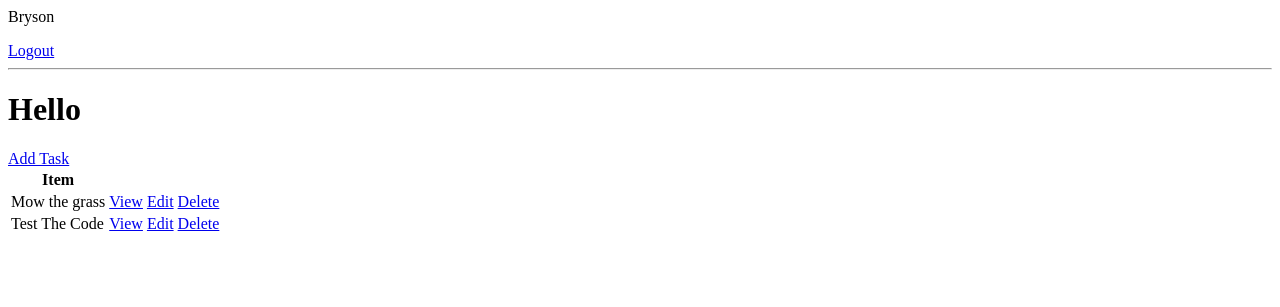
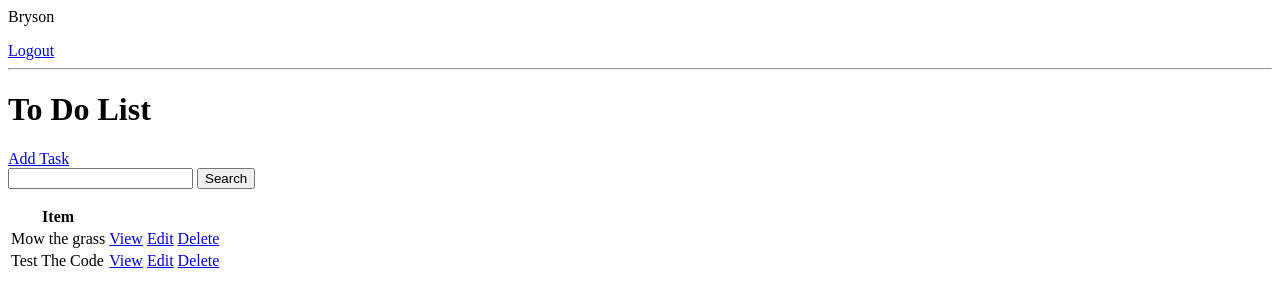
Before and after one commit to BrysonMG/Django-To-Do-List, a Django app: page / in a window 1280 px wide. Shown: the top 307 px of the page. Run offline with Django 3.2, Linux system fonts and the light colour scheme; a user stored in the database is signed in; data comes from the database, SQL or seed files in the repository.

Commit message:
added search functionality

```diff
--- a/base/templates/base/task_list.html
+++ b/base/templates/base/task_list.html
@@ -7,9 +7,13 @@
 
 <hr>
 
-<h1>Hello</h1>
+<h1>To Do List</h1>
 <a href="{% url 'task-create' %}">Add Task</a>
 
+<form method="GET">
+    <input type="text" name="search-term" value="{{search_input}}">
+    <input type="submit" value="Search">
+</form>
 
 <table>
     <tr>
--- a/base/views.py
+++ b/base/views.py
@@ -48,6 +48,14 @@ class TaskList(LoginRequiredMixin, ListView):
         context = super().get_context_data(**kwargs)
         context['tasks'] = context['tasks'].filter(user=self.request.user)
         context['count'] = context['tasks'].filter(complete=False).count()
+
+        search_input = self.request.GET.get('search-term') or ''
+        if search_input:
+            context['tasks'] = context['tasks'].filter(
+                title__icontains=search_input)
+
+        context['search_input'] = search_input
+
         return context
 
 
```
